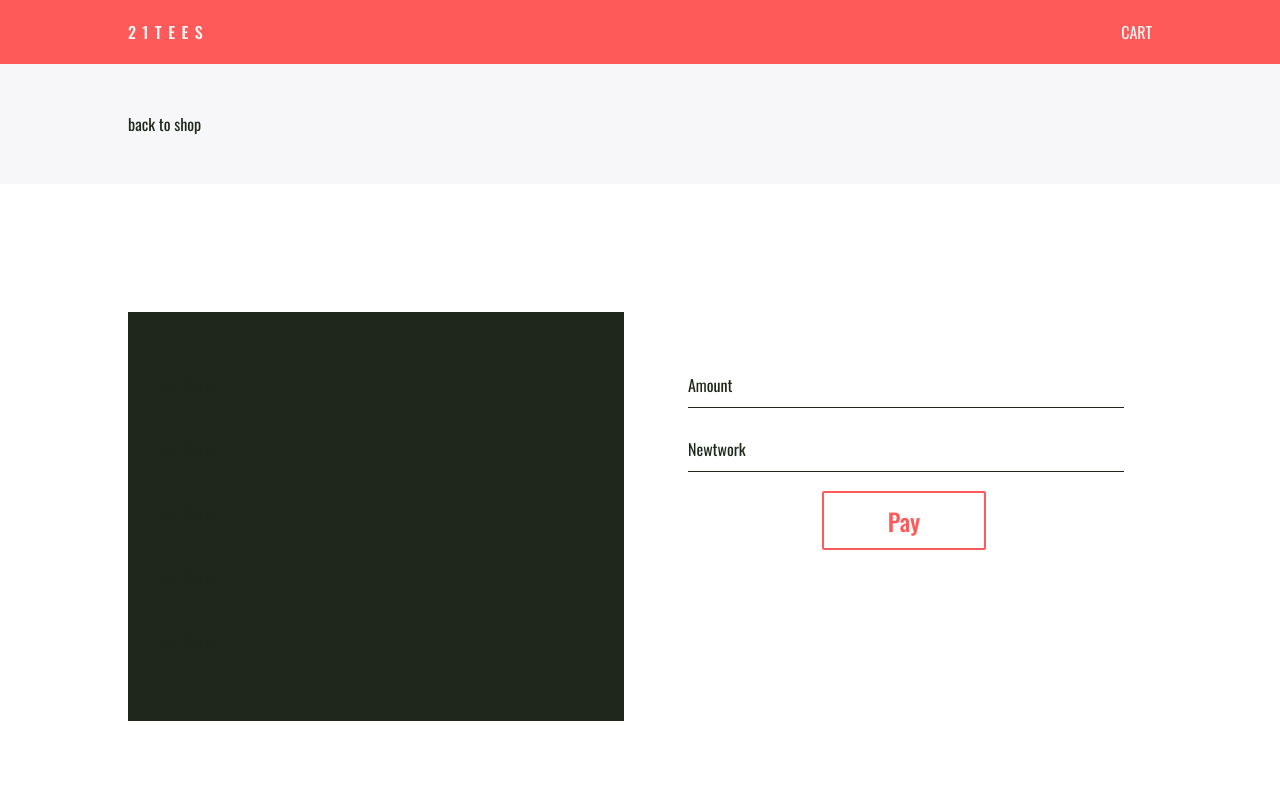
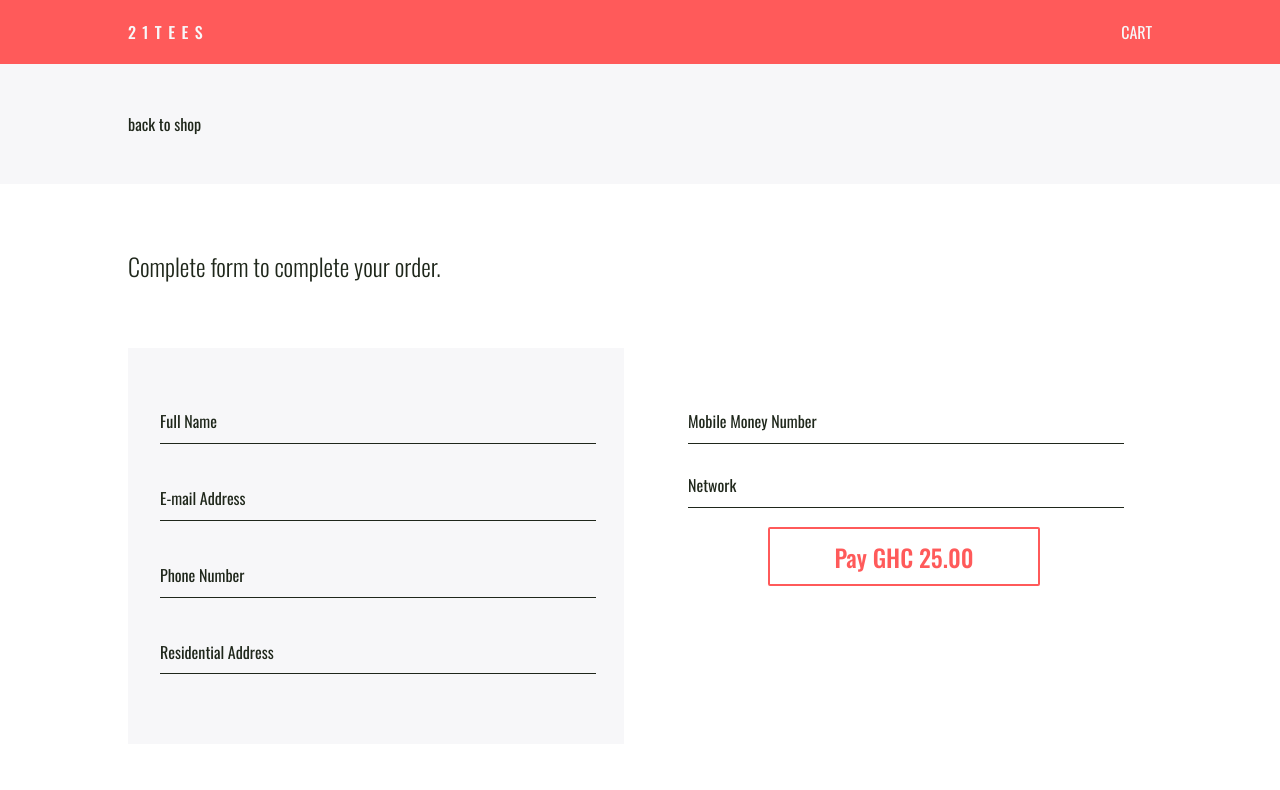
Before and after one commit to Sami-Rocks/21-tees, a React (Create React App) app: page /checkout/1 in a window 1280 px wide. Shown: the top 790 px of the page. Built offline with nearby package versions, Linux system fonts and the light colour scheme.

Commit message:
form validations

```diff
--- a/package.json
+++ b/package.json
@@ -9,6 +9,7 @@
     "node-sass": "^6.0.0",
     "react": "^17.0.2",
     "react-dom": "^17.0.2",
+    "react-hook-form": "^7.6.7",
     "react-router-dom": "^5.2.0",
     "react-scripts": "4.0.3",
     "web-vitals": "^1.1.2"
--- a/src/containers/Checkout/Checkout.scss
+++ b/src/containers/Checkout/Checkout.scss
@@ -1,12 +1,26 @@
 @import "./../../assets/css/colors.scss";
 
 .checkout {
+  form {
+    width: 100%;
+    text-align: center;
+    margin: 0 auto;
+  }
+  button:disabled {
+    background: blue;
+  }
   .container {
     display: flex;
     flex-direction: column;
   }
+  .title {
+    padding: 4rem;
+    padding-bottom: 0;
+    font-weight: 300;
+    text-align: left;
+  }
   .user-details-form {
-    background: $dark;
+    background: $grey;
   }
   .user-details-form,
   .payment-form {
@@ -35,12 +49,18 @@
       &::placeholder {
         color: transparent;
       }
-
       &:placeholder-shown ~ label {
         font-size: 0.3rem;
         cursor: text;
         top: 2rem;
       }
+    }
+    .error {
+      text-align: left;
+      padding: 0.4rem 0;
+      font-size: 0.6rem;
+      color: $red;
+      letter-spacing: 0.5px;
     }
 
     label {
@@ -59,7 +79,7 @@
       transition: 0.2s;
       font-size: 0.8rem;
       color: opacify($color: $dark, $amount: 0.6);
-      font-weight: 700;
+      font-weight: 300;
     }
     /* reset input */
     input {
@@ -75,8 +95,12 @@
   .checkout {
     width: 100%;
     text-align: center;
+    .title {
+      padding: 4rem 8rem;
+      padding-bottom: 0;
+    }
     .container {
-      padding: 8rem;
+      padding: 4rem 8rem;
       flex-direction: row;
       gap: 2rem;
     }
@@ -84,5 +108,8 @@
     .user-details-form {
       width: 50%;
     }
+    .primary-button {
+      margin-top: -1rem;
+    }
   }
 }
--- a/src/containers/Checkout/index.js
+++ b/src/containers/Checkout/index.js
@@ -1,9 +1,16 @@
 import React from 'react'
+import { useForm } from 'react-hook-form';
 import { useHistory } from 'react-router';
 import './Checkout.scss'
 
 const Checkout = () =>{
     const history = useHistory();
+    const { register, formState: { errors }, handleSubmit} = useForm();
+
+    const onSubmit = data =>{
+        console.log(data)
+        console.log(errors)
+    }
 
     const goBack= ()=> {
       history.push("/");
@@ -14,46 +21,80 @@ const Checkout = () =>{
                 <p className="back"  onClick={goBack} >back to shop</p>
             </div>
             <div className="checkout">
+                    <h2 className="title" >Complete form to complete your order.</h2>
+                    <form onSubmit={handleSubmit(onSubmit)}>
                         <div className="container">
                             <div className="user-details-form">
                                 <div className="inputGroup">
-                            <input type="text" id="full-name" name="full-name" required />
-                            <label htmlFor="full-name">Full Name</label>
+                                    <input
+                                        type="text"
+                                        id="fullName"
+                                        name="fullName"
+                                        required {...register('fullName',{ required: true, minLength: 8 })}/>
+                                    <label htmlFor="fullName">Full Name</label>
+                                    <p className='error'>
+                                        {errors.fullName && "Error with your Name."}
+                                    </p>
                                 </div>
                                 <div className="inputGroup">
-                            <input type="text" id="full-name" name="full-name" required />
-                            <label htmlFor="full-name">Full Name</label>
+                                    <input
+                                        type="text"
+                                        id="email" name="email"
+                                        required  {...register('email', { required: true, pattern: /^[\w-\.]+@([\w-]+\.)+[\w-]{2,4}$/g })}/>
+                                    <label htmlFor="email">E-mail Address</label>
+                                    <p className='error'>
+                                        {errors.email && "Error with your E-mail."}
+                                    </p>
                                 </div>
                                 <div className="inputGroup">
-                            <input type="text" id="full-name" name="full-name"  required/>
-                            <label htmlFor="full-name">Full Name</label>
+                                    <input
+                                        type="text"
+                                        id="phone"
+                                        name="phone"
+                                        required  {...register('phone',{ required: true, minLength: 10, pattern: /\d/g })}/>
+                                    <label htmlFor="phone">Phone Number</label>
+                                    <p className='error'>
+                                        {errors.phone && "Error with your Phone Number."}
+                                    </p>
                                 </div>
                                 <div className="inputGroup">
-                            <input type="text" id="full-name" name="full-name"  required/>
-                            <label htmlFor="full-name">Full Name</label>
-                        </div>
-                        <div className="inputGroup">
-                            <input type="text" id="full-name" name="full-name"  required/>
-                            <label htmlFor="full-name">Full Name</label>
+                                    <input
+                                        type="text"
+                                        id="address"
+                                        name="address"
+                                        required {...register('address',{ required: true, minLength: 8 })}/>
+                                    <label htmlFor="address">Residential Address</label>
+                                    <p className='error'>
+                                        {errors.address && "Error with Address."}
+                                    </p>
                                 </div>
                             </div>
                             <div className="payment-form">
                                 <div className="inputGroup">
-                            <input type="text" id="full-name" name="full-name"  required/>
-                            <label htmlFor="full-name">Amount</label>
+                                    <input
+                                        type="text"
+                                        id="number"
+                                        name="number"
+                                        required {...register('number',{ required: true, minLength: 10, pattern: /\d/g })}/>
+                                    <label htmlFor="number">Mobile Money Number</label>
                                 </div>
                                 <div className="inputGroup">
-                            <input type="text" id="full-name" name="full-name"  required/>
-                            <label htmlFor="full-name">Newtwork</label>
+                                    <input
+                                        type="text"
+                                        id="network"
+                                        name="network"
+                                        required {...register('network',{ required: true })}/>
+                                    <label htmlFor="network">Network</label>
                                 </div>
                                 <button className="button secondary-button" >
-                            Pay
+                                    Pay <span >GHC</span> 25.00
                                 </button>
                             </div>
                         </div>
-                    <button className="button primary-button" >
+                        <button type="submit" className="button primary-button" >
                                 Complete Order
                         </button>
+                    </form>
             </div>
         </>
     )
--- a/src/containers/ProductDetails/index.js
+++ b/src/containers/ProductDetails/index.js
@@ -7,19 +7,22 @@ import DarkGrey from './../.../../../assets/images/dark-grey.png'
 import Dark from './../.../../../assets/images/dark.png'
 import { useHistory } from 'react-router';
 import { RightSideBarContext } from '../../helpers/SideBarContext';
+import { useForm } from 'react-hook-form';
 
 
 const ProductDetails = () => {
     const history = useHistory();
     const { rightSideBar, setRightSideBar } = useContext(RightSideBarContext)
+    const { register, formState: { errors }, handleSubmit } = useForm()
+
+    const onSubmit = data =>{
+        console.log(data)
+        goBack();
+        toggleRightSideBar()
+    }
 
     const goBack = () =>{
           history.push("/");
-    }
-
-    const addToCart = () =>{
-        goBack();
-        toggleRightSideBar()
     }
 
     const toggleRightSideBar = () =>{
@@ -36,6 +39,7 @@ const ProductDetails = () => {
                 <p className="back" onClick={goBack} >back to shop</p>
             </div>
             <div className="product-detail" >
+                        <form onSubmit={handleSubmit(onSubmit)} >
                 <div className="container">
                         <div className="product-image">
                             <img src={Tshirt} alt="product" />
@@ -48,7 +52,11 @@ const ProductDetails = () => {
                                 <div className="brand">
                                     <div className="option-title" >1. Brand</div>
                                     <div className="wrapper">
-                                    <input type="radio" name="brand" value="gildan" id="gildan" defaultChecked />
+                                        <input
+                                            type="radio"
+                                            name="brand"
+                                            value="gildan"
+                                            id="gildan" defaultChecked {...register("brand")} />
                                         <label htmlFor="gildan" className="option gildan">
                                             <span>GILDAN</span>
                                         </label>
@@ -57,10 +65,10 @@ const ProductDetails = () => {
                                 <div className="size">
                                     <div className="option-title" >2. Size</div>
                                     <div className="wrapper">
-                                    <input type="radio" name="size" value="S" id="S" defaultChecked />
-                                    <input type="radio" name="size" value="M" id="M" />
-                                    <input type="radio" name="size" value="L" id="L" />
-                                    <input type="radio" name="size" value="XL" id="XL" />
+                                        <input type="radio" name="size" value="S" id="S" defaultChecked {...register("size")} />
+                                        <input type="radio" name="size" value="M" id="M" {...register("size")}/>
+                                        <input type="radio" name="size" value="L" id="L" {...register("size")}/>
+                                        <input type="radio" name="size" value="XL" id="XL" {...register("size")}/>
                                         <label htmlFor="S" className="option S" >
                                             <span>S</span>
                                             </label>
@@ -78,10 +86,10 @@ const ProductDetails = () => {
                                 <div className="color" >
                                 <div className="option-title" >3. Color</div>
                                 <div className="wrapper">
-                                    <input type="radio" name="color" value="white" id="white" defaultChecked />
-                                    <input type="radio" name="color" value="dark-grey" id="dark-grey" />
-                                    <input type="radio" name="color" value="light-grey" id="light-grey" />
-                                    <input type="radio" name="color" value="dark" id="dark" />
+                                        <input type="radio" name="color" value="white" id="white" defaultChecked {...register("color")}/>
+                                        <input type="radio" name="color" value="dark-grey" id="dark-grey" {...register("color")}/>
+                                        <input type="radio" name="color" value="light-grey" id="light-grey" {...register("color")}/>
+                                        <input type="radio" name="color" value="dark" id="dark" {...register("color")}/>
                                         <label htmlFor="white" className="option white" >
                                             <span></span>
                                             </label>
@@ -100,9 +108,11 @@ const ProductDetails = () => {
                             <div className="price">
                                 <p> <span>GHC</span> 25.00</p>
                             </div>
-                        <button className="button primary-button" onClick={addToCart} >ADD TO CART</button>
+                            <button className="button primary-button" >ADD TO CART</button>
+
                         </div>
                 </div>
+                    </form>
                 <div className="icon">
                     <img src={Icon} alt="icon"/>
                 </div>
```
Also changed, not shown: src/components/RightSideBar/index.js (+7 -2 lines), 1 other file (tests, documents, lock files or other folders). Lines whose indentation alone changed are shown as unchanged.
